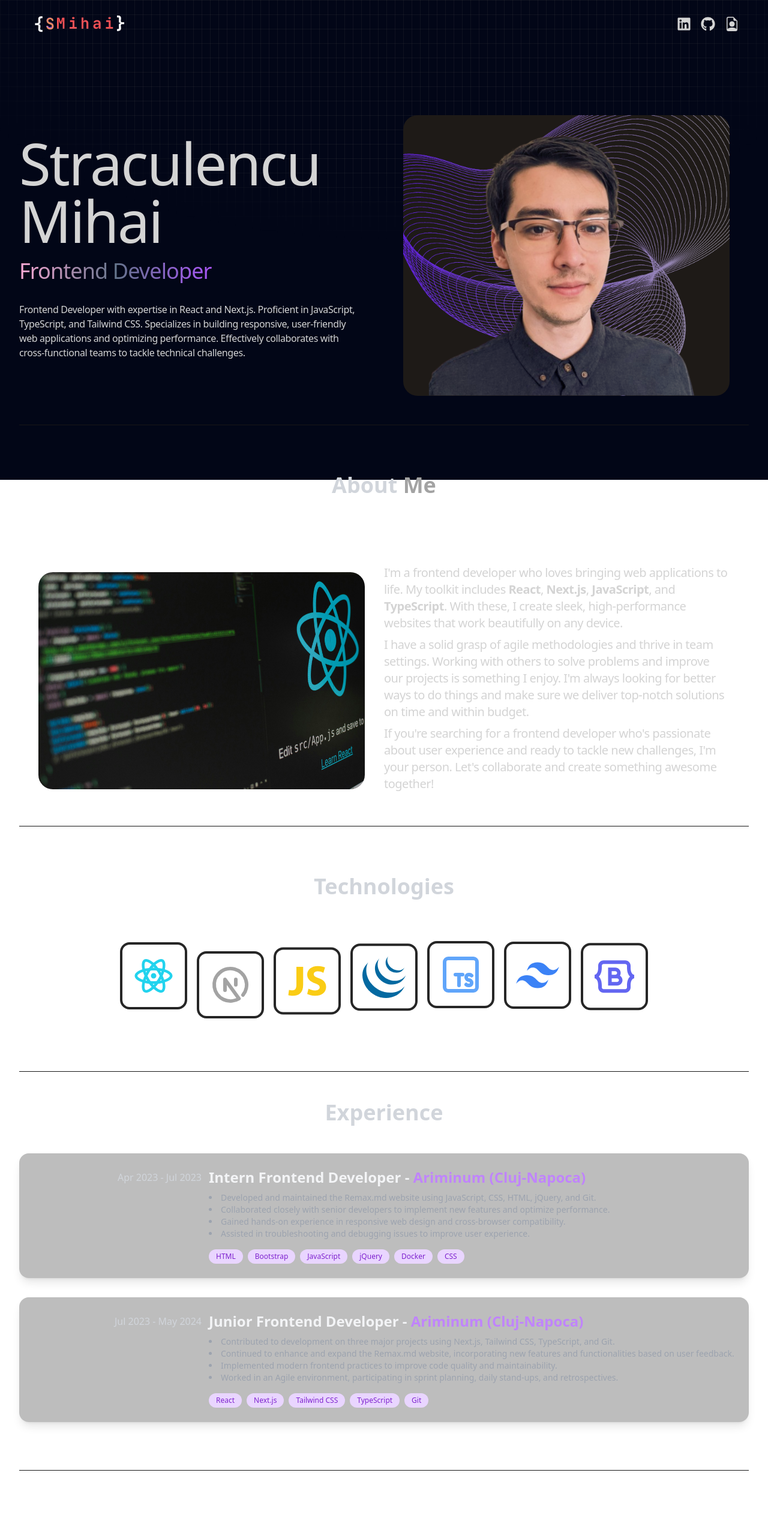
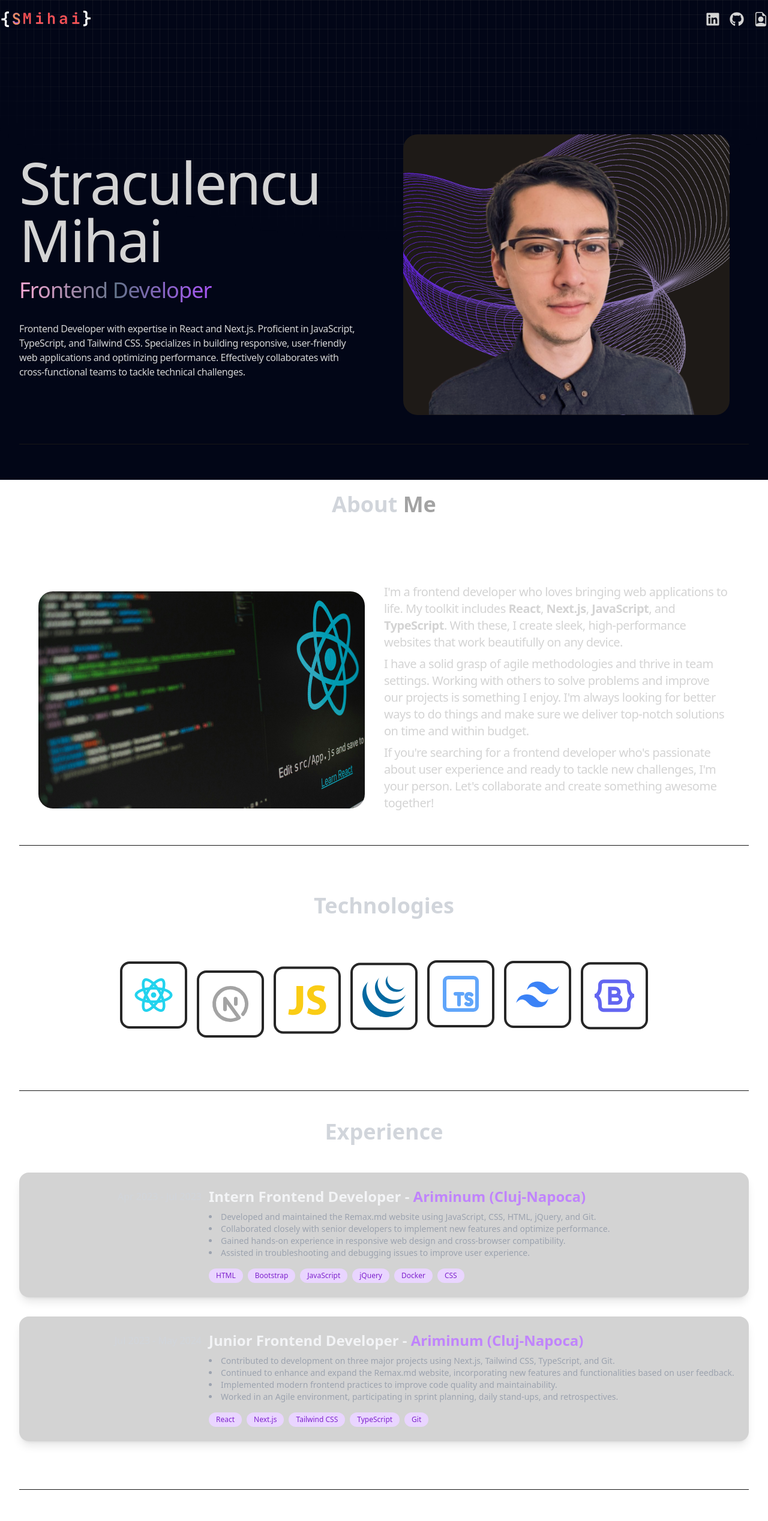
Before and after one commit to MihaiStraculencu/ms-website, a React (Vite) app: page / in a window 1280 px wide. Shown: the top 2536 px of the page at 60% size. Built offline with nearby package versions, Linux system fonts and the light colour scheme.

Commit message:
Improve navbar, responsiveness, back button

```diff
--- a/src/App.jsx
+++ b/src/App.jsx
@@ -5,6 +5,7 @@ import Technologies from "./components/Technologies";
 import Experience from "./components/Experience";
 import Projects from "./components/Projects";
 import Contact from "./components/Contact";
+import UpButton from "./components/UpButton";
 
 export default function App() {
   return (
@@ -14,14 +15,15 @@ export default function App() {
           <div className="absolute bottom-0 left-0 right-0 top-0 bg-[linear-gradient(to_right,#4f4f4f2e_1px,transparent_1px),linear-gradient(to_bottom,#4f4f4f2e_1px,transparent_1px)] bg-[size:14px_24px] [mask-image:radial-gradient(ellipse_60%_50%_at_50%_0%,#000_70%,transparent_100%)]"></div>
         </div>
       </div>
+      <Navbar />
       <div className="container mx-auto px-8">
-        <Navbar />
         <Hero />
         <About />
         <Technologies />
         <Experience />
         <Projects />
         <Contact />
+        <UpButton />
       </div>
     </div>
   );
--- a/src/components/Experience.jsx
+++ b/src/components/Experience.jsx
@@ -20,7 +20,7 @@ const Experience = () => {
             initial={{ y: 100, opacity: 0 }}
             animate={{ y: 0, opacity: 1 }}
             transition={{ duration: 1, delay: 1 }}
-            className="p-6 rounded-2xl shadow-lg bg-neutral-800/30"
+            className="p-6 rounded-2xl shadow-lg bg-neutral-800/20 backdrop-blur-sm"
           >
             <div className="flex flex-wrap lg:justify-start">
               <motion.div
--- a/src/components/Navbar.jsx
+++ b/src/components/Navbar.jsx
@@ -28,18 +28,19 @@ const Navbar = () => {
 
   return (
     <nav
-      className={`mb-20 flex items-center justify-between py-6 sticky top-0 z-50 transition-all duration-300 p-4 mx-auto ${
+      className={`lg:mb-32 mb-10 py-4 sticky top-0 z-50 transition-all duration-300 ${
         isScrolled
-          ? "bg-gray-900/95 shadow-lg rounded-b-2xl backdrop-blur-sm  "
-          : "bg-transparent p-0"
+          ? "bg-gray-900/95 shadow-lg backdrop-blur-sm"
+          : "bg-transparent"
       }`}
     >
+      <div className="lg:container md:shrink-0 lg:mx-auto mx-5 flex items-center justify-between">
         <motion.div
           whileHover={{ scale: 1.2 }}
           whileTap={{ scale: 0.8 }}
           className="flex flex-shrink-0 items-center"
         >
-        <img src={logo} alt="logo" className="mx-2 w-30 h-8" />
+          <img src={logo} alt="logo" className="w-30 h-8" />
         </motion.div>
         <div className="margin-8 flex items-center justify-center gap-4 text-2xl">
           <a
@@ -80,6 +81,7 @@ const Navbar = () => {
           </a>
           <Tooltip id="CV" place="bottom" type="dark" effect="solid" />
         </div>
+      </div>
     </nav>
   );
 };
--- /dev/null
+++ b/src/components/UpButton.jsx
@@ -0,0 +1,41 @@
+import React, { useState, useEffect } from "react";
+import { FaArrowUp } from "react-icons/fa";
+
+const UpButton = () => {
+  const [showButton, setShowButton] = useState(false);
+
+  useEffect(() => {
+    const handleScroll = () => {
+      const isScrolled = window.scrollY > 200; // Show button after scrolling down 200px
+      setShowButton(isScrolled);
+    };
+
+    window.addEventListener("scroll", handleScroll);
+
+    return () => {
+      window.removeEventListener("scroll", handleScroll);
+    };
+  }, []);
+
+  const scrollToTop = () => {
+    // Smoothly scroll to the top of the document
+    window.scrollTo({
+      top: 0,
+      behavior: "smooth",
+    });
+  };
+
+  return (
+    <button
+      onClick={scrollToTop}
+      className={`fixed bottom-5 right-10 bg-blue-500 hover:bg-blue-700 text-white font-bold py-2 px-4 rounded-full shadow-lg transition-opacity duration-500 ease-in-out ${
+        showButton ? "opacity-100" : "opacity-0 pointer-events-none"
+      }`}
+      aria-label="Scroll to top"
+    >
+      <FaArrowUp />
+    </button>
+  );
+};
+
+export default UpButton;
```
Lines whose indentation alone changed are shown as unchanged.
